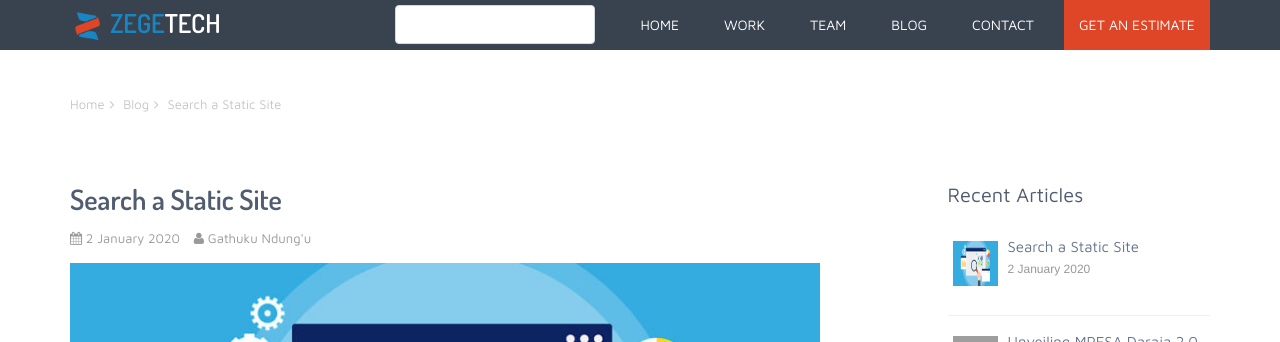
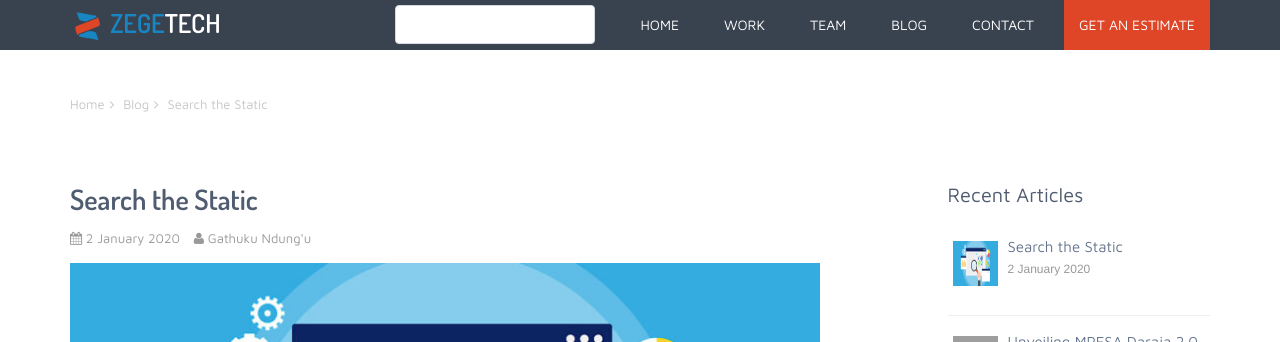
Before and after one commit to zegetech/zegetech.github.io, a Jekyll site: the page built from _posts/2020-01-04-jekyll-instant-search-with-algolia.md, in a window 1280 px wide and 900 px high. Shown: the top 342 px of the window. Built offline with Jekyll 4.4.1, drawn with Linux system fonts in a browser that asks for light colours; comment, search, counter and statistics services are not loaded; a style sheet for code colours, icons or effects is not loaded; some of the changed text lies outside the part shown; grey boxes are pictures that could not be loaded.

Commit message:
update aliaes and jekyll search

````diff
--- a/_posts/2020-01-04-jekyll-instant-search-with-algolia.md
+++ b/_posts/2020-01-04-jekyll-instant-search-with-algolia.md
@@ -1,6 +1,6 @@
 ---
 layout: blog
-title: Search a Static Site
+title: Search the Static
 date: 2020-01-02 14:09 +0300
 categories: Developer
 published: true
@@ -67,7 +67,7 @@
 ### Usage
 Once you add the application_id and index_name run below command to index your site.
 
-```shell
+```sh
 ALGOLIA_API_KEY='your_admin_api_key' bundle exec jekyll algolia
 ```
 > Note: that env variable ALGOLIA_API_KEY should be set to the value of your Algolia admin API key. This key has write access to your index so will be able to push new data. Keep it out of git by setting it in the command or if using docker, as an env variable. If using CI/CD, ALGOLIA_API_KEY in the pipeline and then run the command `bundle exec jekyll algolia` after deploying your website.
@@ -128,7 +128,7 @@
 ```
 Then
 
-```javascript
+```js
 const instantsearch = require('instantsearch.js');
 ```
 
@@ -136,8 +136,8 @@
 To initialize instant search you will need an Algolia account with a non-empty index. Provide app credentials then call the `start` method.
 > Its advisable to use a separate javascript file ie `algolia.js` or any other name you like.
 
-```javascript
-# algolia.js
+```js
+// algolia.js
 const search = instantsearch({
   appId: 'your_app_id',
   apiKey: 'your_api_key',
@@ -164,46 +164,44 @@
 ```
 Once you set a container for the hits, add the [hits widget](https://www.algolia.com/doc/api-reference/widgets/hits/js/) in instantSearch instance, using `addWidget` method. Add this in `algolia.js` or the same javascript file you initialized Algolia.
 
-```javascript
-# algolia.js
+```js
+// algolia.js
+const search = instantsearch({
+  appId: 'your_app_id',
+  apiKey: 'your_api_key',
+  indexName: 'index_name',
+  routing: true
+});
 
-  const search = instantsearch({
-    appId: 'your_app_id',
-    apiKey: 'your_api_key',
-    indexName: 'index_name',
-    routing: true
-  });
+search.addWidget(
+  instantsearch.widgets.hits({
+    container: '#hits'
+  })
+);
 
-  search.addWidget(
-    instantsearch.widgets.hits({
-      container: '#hits'
-    })
-  );
-
-  search.start();
+search.start();
 ```
 You can now be able to see the results without styling. This view lets you inspect the values that are retrieved from Algolia, to build your custom view. To customize the view we need a special option for hits called `template`, the option accepts a [mustache](https://mustache.github.io/mustache.5.html) template string or `a function returning a string`.
 
-```javascript
+```js
+const search = instantsearch({
+  appId: 'your_app_id',
+  apiKey: 'your_api_key',
+  indexName: 'index_name',
+  routing: true
+});
 
-  const search = instantsearch({
-    appId: 'your_app_id',
-    apiKey: 'your_api_key',
-    indexName: 'index_name',
-    routing: true
-  });
+search.addWidget(
+  instantsearch.widgets.hits({
+    container: '#hits',
+    templates: {
+      empty: 'No results',
+      item: '<em>Hit {{objectID}}</em>: {{_highlightResult.name.value}}}'
+    }
+  })
+);
 
-  search.addWidget(
-    instantsearch.widgets.hits({
-      container: '#hits',
-      templates: {
-        empty: 'No results',
-        item: '<em>Hit {{objectID}}</em>: {{_highlightResult.name.value}}}'
-      }
-    })
-  );
-
-  search.start();
+search.start();
 ```
 The above example used `_highlightResult` that contains attributes highlighted based on the current query. This aspect of the search gives user feedback on the matching parts of the results.
 
@@ -212,7 +210,8 @@
 > We used this approach in zegetech website since its more flexible and presentable
 
 Example.
-```javascript
+
+```js
 search.addWidget(
   instantsearch.widgets.hits({
     container: '#hits',
@@ -240,9 +239,9 @@
 Now that we have added results, we can start querying our index, to achieve this we need a [searchBox](https://www.algolia.com/doc/api-reference/widgets/search-box/js/) widget.
 
  In html `index.html`
+
 ```html
 <!--- index.html -->
-
 <div id="search-box">
   <!-- SearchBox widget will appear here -->
 </div>
@@ -253,33 +252,34 @@
 
 ```
  In javascript `algolia.js`
-```javascript
-  const search = instantsearch({
-    appId: 'your_app_id',
-    apiKey: 'your_api_key',
-    indexName: 'index_name',
-    routing: true
-  });
-  // initialize SearchBox
-  search.addWidget(
-    instantsearch.widgets.searchBox({
-      container: '#search-box',
-      placeholder: 'Search for products'
-    })
-  );
+```js
+// algolia.js
+const search = instantsearch({
+  appId: 'your_app_id',
+  apiKey: 'your_api_key',
+  indexName: 'index_name',
+  routing: true
+});
+// initialize SearchBox
+search.addWidget(
+  instantsearch.widgets.searchBox({
+    container: '#search-box',
+    placeholder: 'Search for products'
+  })
+);
 
-  // initialize hits widget
-  search.addWidget(
-    instantsearch.widgets.hits({
-      container: '#hits',
-      templates: {
-        empty: 'No results',
-        item: '<em>Hit {{objectID}}</em>: {{_highlightResult.name.value}}}'
-      }
-    })
-  );
+// initialize hits widget
+search.addWidget(
+  instantsearch.widgets.hits({
+    container: '#hits',
+    templates: {
+      empty: 'No results',
+      item: '<em>Hit {{objectID}}</em>: {{_highlightResult.name.value}}}'
+    }
+  })
+);
 
-  search.start();
+search.start();
 ```
 
 The search is now active. The good thing Algolia computes the matching part. For more configuration results configure [attributeToRetrieve](https://www.algolia.com/doc/rest-api/search/#param-attributesToRetrieve) and [attributeToHighlight](https://www.algolia.com/doc/rest-api/search/#param-attributesToHighlight) of your index.
````
Also changed, not shown: _posts/2019-11-08-amazing-aliases.md (deleted, +0 -223 lines), _posts/2020-01-14-amazing-aliases.md (added, +212 -0 lines), assets/images/blog/bash_alias/bash_alias.jpg.
